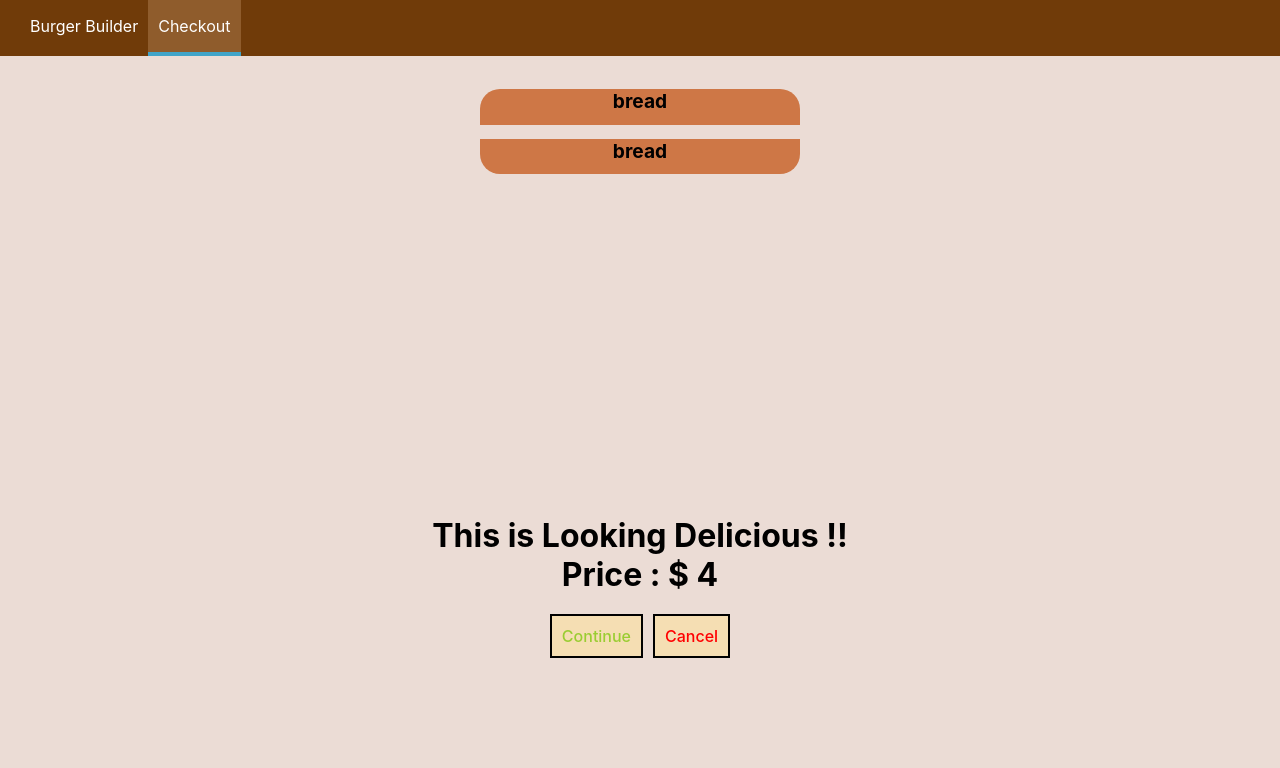
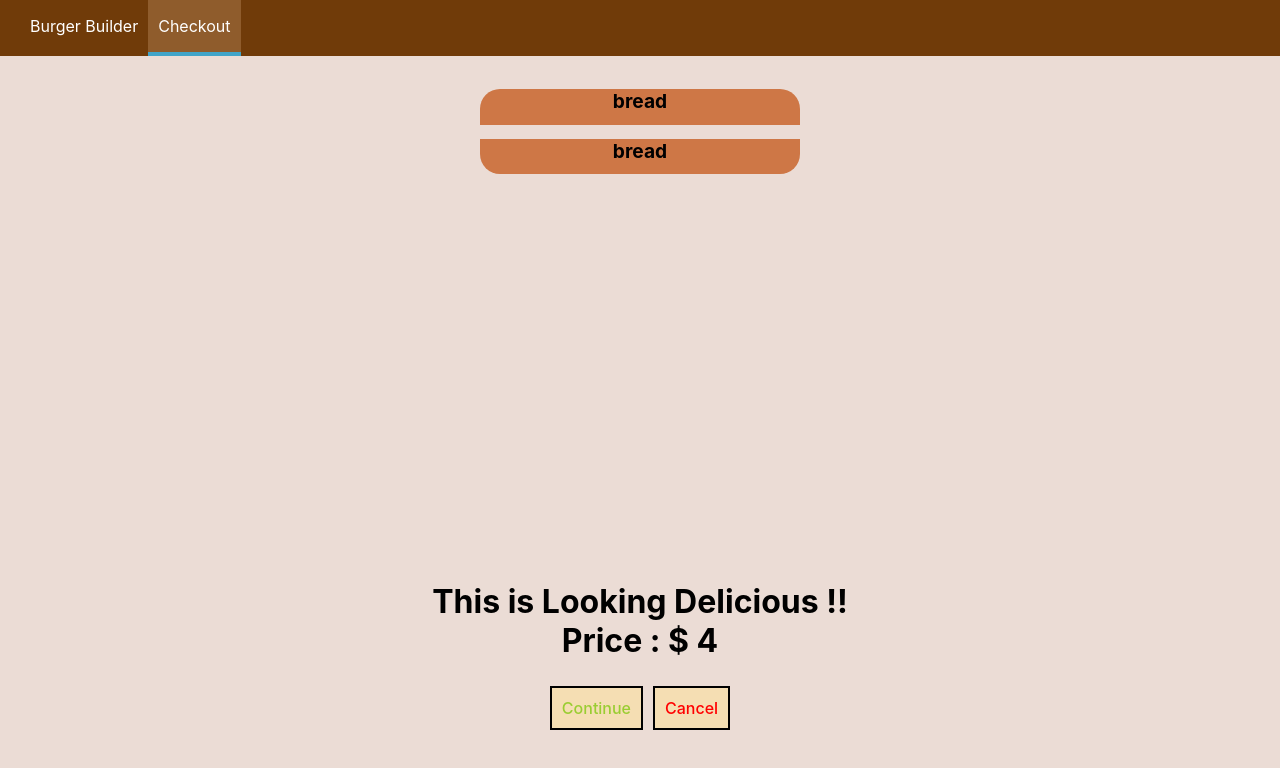
Before and after one commit to GulshanVarma/burger-mark1, a React (Create React App) app: page /checkout in a window 1280 px wide. Shown: the top 768 px of the page. Built offline with nearby package versions, Linux system fonts and the light colour scheme.

Commit message:
checkout sperated, css fixed

```diff
--- a/src/App.js
+++ b/src/App.js
@@ -2,7 +2,7 @@ import React from 'react';
 import BurgerBuilder from './container/BurgerBuilder'
 import Layout from './component/UI/layout'
 import classes from './App.module.css';
-import Checkout from './container/Checkout/Checkout'
+import Checkout from './container/Checkout'
 import {Route, Switch} from 'react-router-dom'
 
 function App() {
--- a/src/component/Burger/BurgerControls/BurgerControls.js
+++ b/src/component/Burger/BurgerControls/BurgerControls.js
@@ -1,7 +1,6 @@
 import React from 'react'
 import BurgerControl from './BurgerControl/BurgerControl'
 import classes from './BurgerControls.module.css'
-import Button from '../../UI/Buttons/Button'
 
 
 //canPurchase is for order button
--- a/src/component/Burger/BurgerControls/BurgerControls.module.css
+++ b/src/component/Burger/BurgerControls/BurgerControls.module.css
@@ -7,10 +7,9 @@
     box-shadow: 0 2px 1px #ccc;
     margin: auto;
     padding-top: 20px;
-    padding-bottom: 15px;
     position: fixed;
     bottom: 0;
-    top: 65%;
+    top: 55%;
 }
 
 .BurgerControls .button1{
--- /dev/null
+++ b/src/component/CheckoutSummary/CheckoutSummary.js
@@ -0,0 +1,25 @@
+import React from 'react'
+import Burger from '../../component/Burger/Burger'
+import classes from './CheckoutSummary.module.css'
+import Button from '../../component/UI/Buttons/Button'
+
+const checkoutSummary = (props) => {
+    return (
+        <div style={{ backgroundColor: 'rgb(235, 220, 213)', paddingTop: '50px', height: '100%', position: 'absolute', left: '0px', width: '100%', overflow: 'hidden' }}>
+            <h1 style={{ position: 'fixed', bottom: '0', marginBottom: '140px', left: '0', right: '0', zIndex:'100' }}>
+                This is Looking Delicious !! <br /> Price : $ {props.price}</h1>
+
+            <div style={{ bottom: '30px' }}><Burger ingredients={props.ingredients} /></div>
+
+            <div style={{ position: 'absolute', bottom: '0', marginBottom: '120px', left: '0', right: '0' }}>
+                <div className={classes.buttons}>
+                    <Button type="green" show={true}>Continue</Button>
+                    <Button type="red" show={true}>Cancel</Button>
+                </div>
+            </div>
+        </div>
+
+    )
+}
+
+export default checkoutSummary;
--- a/src/container/Checkout/Checkout.module.css
+++ b/src/component/CheckoutSummary/CheckoutSummary.module.css
@@ -1,7 +1,7 @@
-.Checkout{
+.CheckoutSummary{
     background-color: yellow;
 }
-.Checkout button{
+.CheckoutSummary button{
     display: block;
     font: inherit;
     padding: 5px;
--- /dev/null
+++ b/src/container/Checkout.js
@@ -0,0 +1,26 @@
+import React from 'react'
+import {Component} from 'react'
+import {connect} from 'react-redux'
+import CheckoutSummary from '../component/CheckoutSummary/CheckoutSummary'
+
+
+class Checkout extends Component{
+    state = {
+        orders:{},
+        ingredients:{},
+        totalPrice : 0
+    }
+
+    render(){
+        return (<CheckoutSummary ingredients={this.props.ings} price={this.props.price}/>)
+    }
+}
+
+const mapStateToProps = state =>{
+    return {
+        ings: state.ingredients,
+        price: state.totalPrice
+    };
+}
+
+export default connect(mapStateToProps,null)(Checkout);
--- a/src/container/Checkout/Checkout.js
+++ /dev/null
@@ -1,41 +0,0 @@
-import React from 'react'
-import {Component} from 'react'
-import {connect} from 'react-redux'
-import Burger from '../../component/Burger/Burger'
-import classes from '../Checkout/Checkout.module.css'
-import Button from '../../component/UI/Buttons/Button'
-
-class Checkout extends Component{
-    state = {
-        orders:{},
-        ingredients:{},
-        totalPrice : 0
-    }
-
-    render(){
-        return (
-            <div style ={{backgroundColor: 'rgb(235, 220, 213)',paddingTop:'50px',height: '100%', position: 'absolute', left: '0px', width: '100%', overflow: 'hidden'}}>
-                <h1 style={{position: 'absolute', bottom: '0',marginBottom: '20%',left: '0',right: '0'}}>
-                This is Looking Delicious !! <br /> Price : $ {this.props.price}</h1>
-
-                <div style={{bottom:'30px'}}><Burger ingredients={this.props.ings}/></div>
-
-                <div style={{position: 'absolute', bottom: '0',marginBottom: '15%',left: '0',right: '0'}}>
-                    <div className={classes.buttons}>
-                        <Button type="green" show={true}>Continue</Button>
-                        <Button type="red" show={true}>Cancel</Button>
-                    </div>
-                </div>
-            </div>
-        )
-    }
-}
-
-const mapStateToProps = state =>{
-    return {
-        ings: state.ingredients,
-        price: state.totalPrice
-    };
-}
-
-export default connect(mapStateToProps,null)(Checkout);
```
